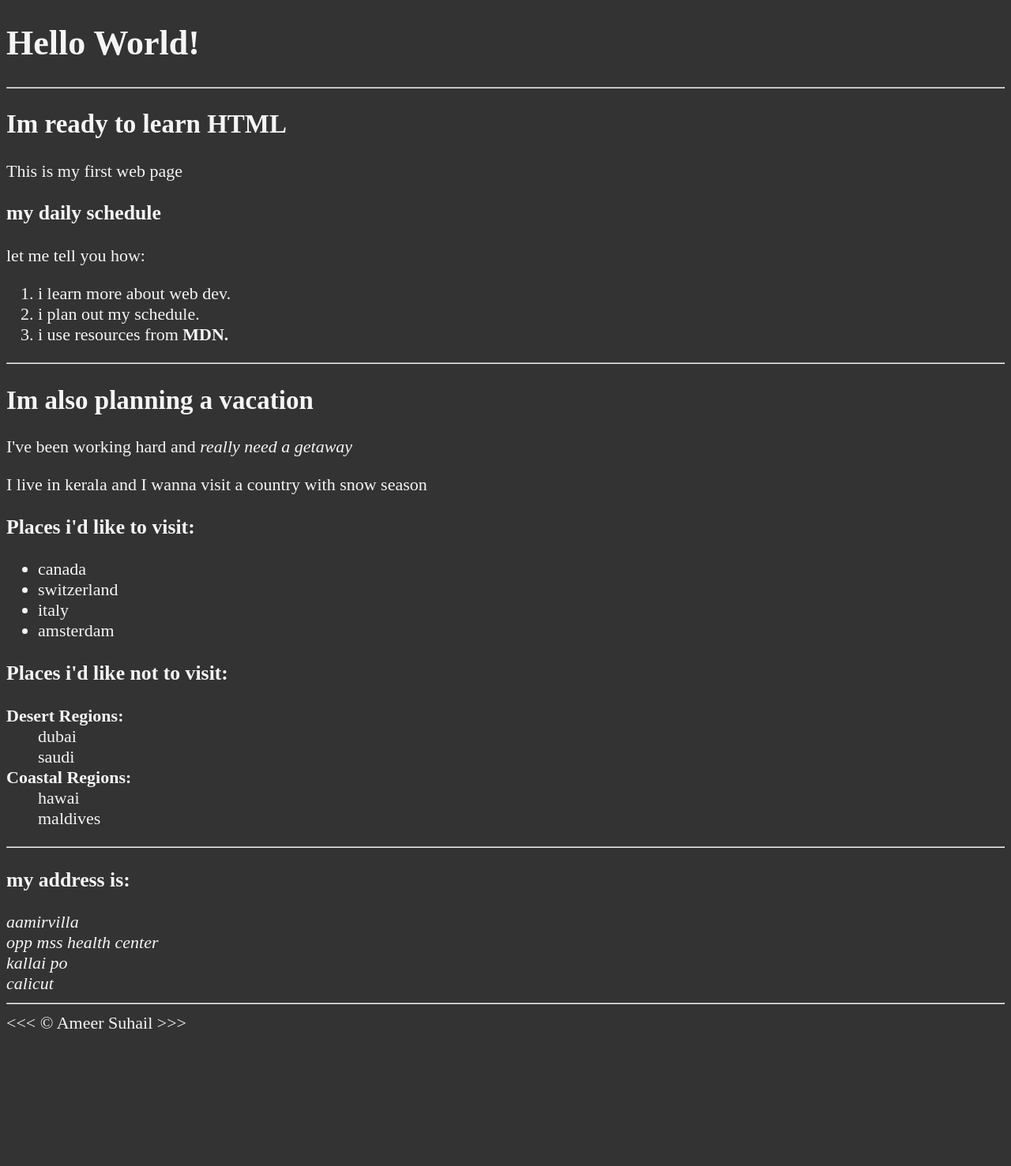
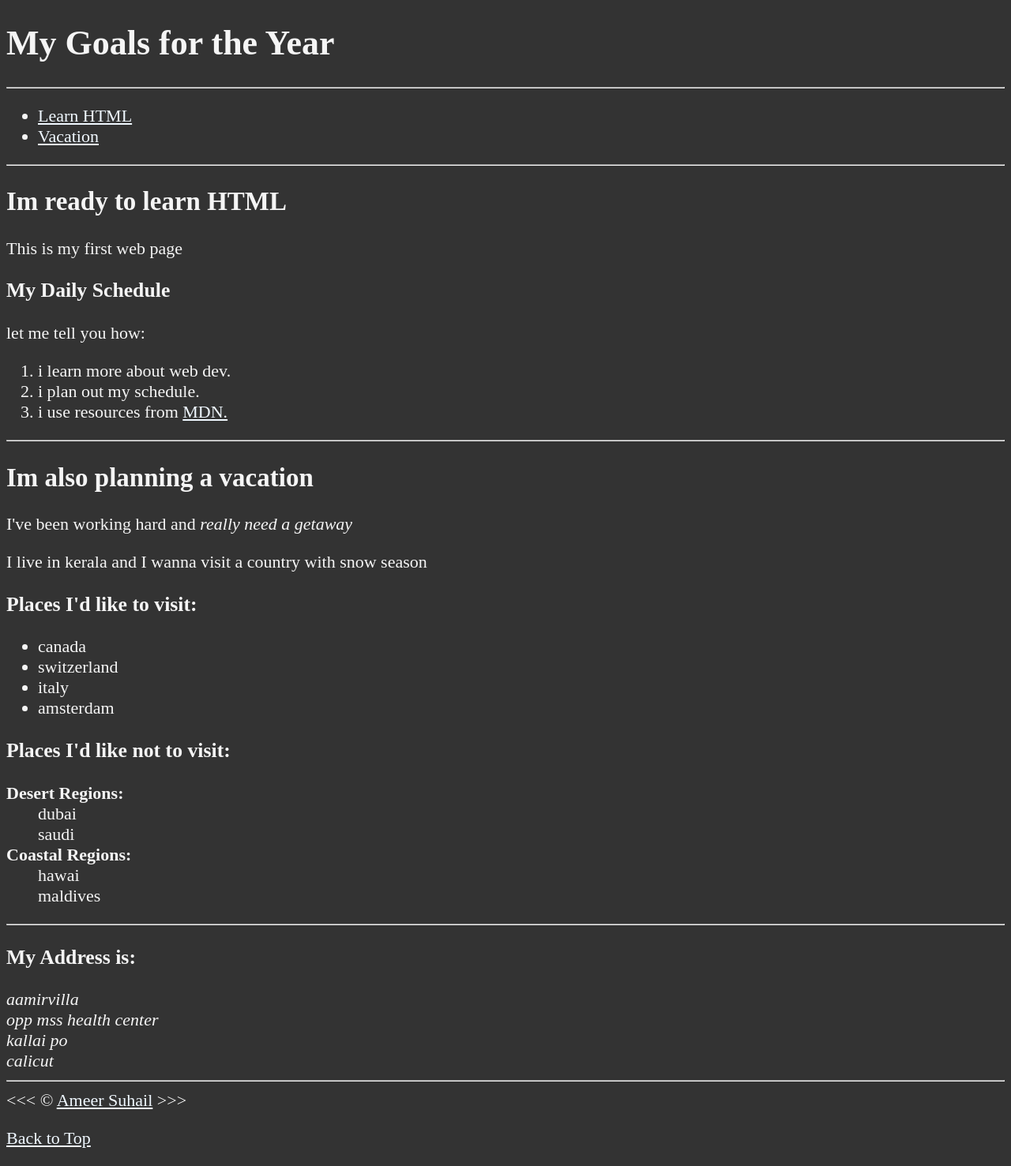
Before and after one commit to amxxrsuhail/HTML-CSS-Lessons, a plain HTML site: page index.html in a window 1280 px wide. Shown: the whole page at 79% size. Before the commit the page ends 1317 px from the top, so only its background shows below. Drawn offline with Linux system fonts and the light colour scheme.

Commit message:
completed chapter 5: link types

```diff
--- /dev/null
+++ b/about.html
@@ -0,0 +1,36 @@
+<!DOCTYPE html>
+<html lang="en">
+
+    <head>
+        <meta charset="UTF-8">       <!--typical universal standard in most webpage-->
+        <meta name="author" content="ameer suhail">
+        <meta name="description" content ="practice for my html lessons.">
+        <title>About Section </title>
+        <link rel="icon" href="html5.png" type="image/x-icon">
+        <link rel="stylesheet" href="main.css" type="text/css">
+    </head>
+
+    <body>
+        <h1>Created by:</h1>
+        <p>K Ameer Suhail</p>
+        <p>Contact me at <a href="mailto:Ameer41099@gmail.com">Ameer41099@gmail.com</a></p>
+        <p>Dial me at <a href="tel:+919656789195">+91 9656789195</a></p>
+
+        <hr>
+
+          <ul>
+            <li>To download our icon <a href="html5.png" download>Download Icon Here</a> </li>
+          </ul>
+
+        <hr>
+
+        <address>
+            aamirvilla <br>
+            opp mss health center <br>
+            kallai po <br>
+            calicut
+        </address>
+        <hr>
+        <p><a href="/">Back to Home </a> </p>
+    </body>
+</html>
--- a/index.html
+++ b/index.html
@@ -5,26 +5,40 @@
         <meta charset="UTF-8">       <!--typical universal standard in most webpage-->
         <meta name="author" content="ameer suhail">
         <meta name="description" content ="practice for my html lessons.">
-        <title>my first webpage </title>
+        <title>My First Webpage </title>
         <link rel="icon" href="html5.png" type="image/x-icon">
         <link rel="stylesheet" href="main.css" type="text/css">
     </head>
 
     <body>
-        <h1>Hello World!</h1>
+        <h1>My Goals for the Year</h1>
 
         <hr>
 
-        <h2>Im ready to learn HTML</h2>
-        <p>This is my first web page</p>
+        <nav>
+            <ul>
+                <li> <a href="#html">Learn HTML</a></li>
+                <li> <a href="#vacation">Vacation</a></li>
 
-        <h3>my daily schedule</h3>
-        <p>let me tell you how: </p>
-            <ol>                       <!--to create list with nos-->
+            </ul>
+        </nav>
+
+        <hr>
+
+         <section id="html">
+
+         <h2>Im ready to learn HTML</h2>
+         <p>This is my first web page</p>
+
+         <h3>My Daily Schedule</h3>
+         <p>let me tell you how: </p>
+            <ol>                   <!--to create list with nos-->
             <li>i learn more about web dev.</li>
             <li>i plan out my schedule.</li>
-            <li>i use resources from <strong>MDN.</strong> </li>
+            <li>i use resources from <a href="https://developer.mozilla.org"> MDN.</a> </li>
             </ol>
+
+         </section>
 
         <hr>
 
@@ -32,7 +46,9 @@
         <p>I've been working hard and <em>really need a getaway</em></p>
         <p>I live in kerala and I wanna visit a country with snow season</p>
 
-        <h3>Places i'd like to visit:</h3>
+         <section id="vacation">
+
+        <h3>Places I'd like to visit:</h3>
         <ul>                       <!--to create list with bullets-->
             <li>canada</li>
             <li>switzerland</li>
@@ -40,8 +56,8 @@
             <li>amsterdam</li>
         </ul>
 
-        <h3>Places i'd like not to visit:</h3>
-       <dl>
+        <h3>Places I'd like not to visit:</h3>
+        <dl>                       <!--to create descriptive lists-->
 
         <dt> <strong>Desert Regions:</strong> </dt>
         <dd>dubai</dd>
@@ -51,11 +67,12 @@
         <dd>hawai</dd>
         <dd>maldives</dd>
 
-       </dl>
+        </dl>
+         </section>
 
         <hr>
 
-        <h3>my address is:</h3>
+        <h3>My Address is:</h3>
         <address>
             aamirvilla<br>
             opp mss health center <br>
@@ -63,9 +80,10 @@
             calicut
         </address>
 
-        <hr>
+        <hr>                           <!--to open in new tab use target in line 85-->
 
-        &lt;&lt;&lt; &COPY; Ameer Suhail &gt;&gt;&gt;
+        &lt;&lt;&lt; &COPY; <a href="about.html" target="_blank">Ameer Suhail</a>  &gt;&gt;&gt;
+        <p><a href="#">Back to Top</a></p>
 
     </body>
 </html>
--- a/main.css
+++ b/main.css
@@ -5,3 +5,15 @@ body {
     background-color: #333;
     color: whitesmoke;
 }
+
+a{
+    color: aliceblue;
+}
+
+a:visited{
+    color: lightgray;
+}
+
+a:hover,a:active{
+    color: #eee;
+}
```
